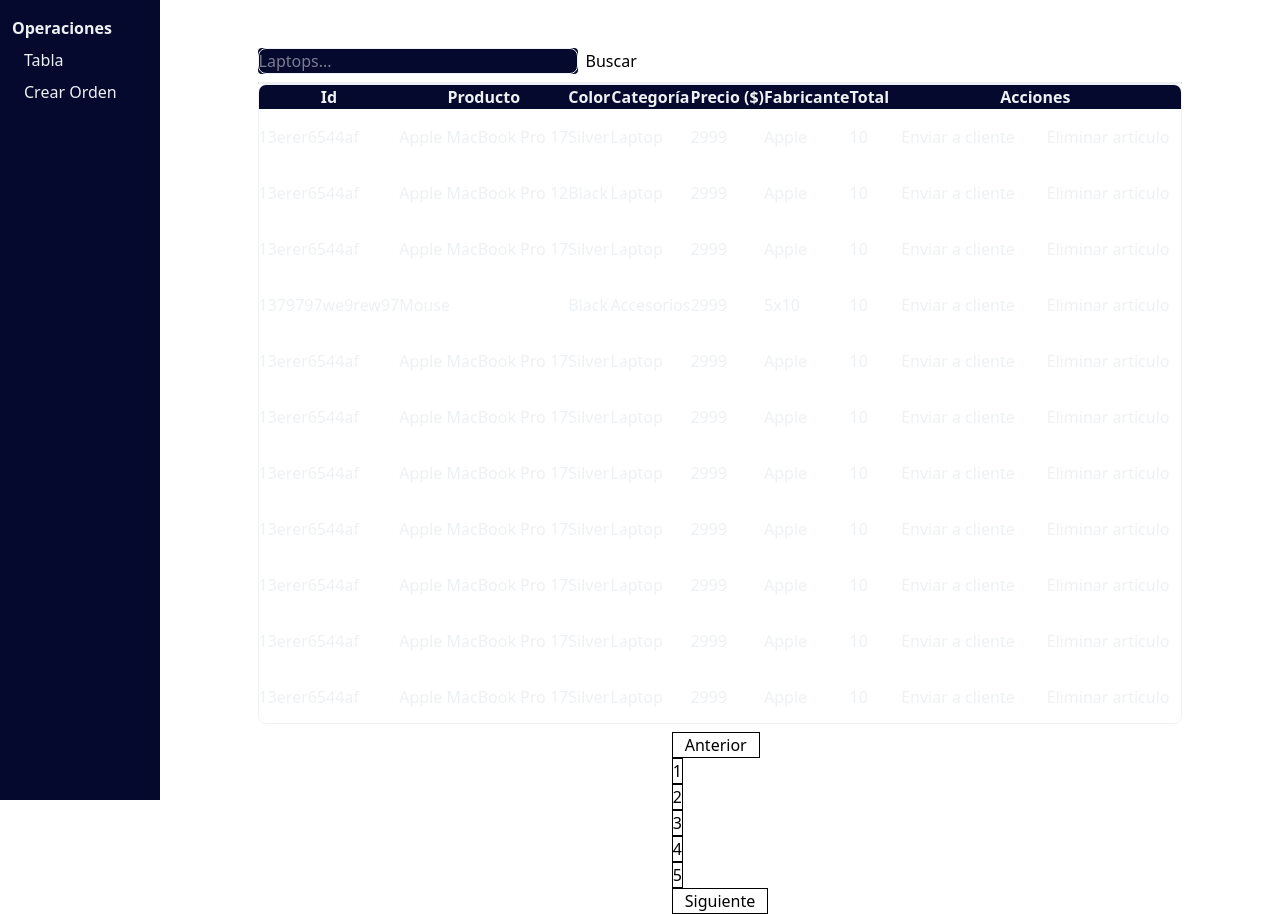
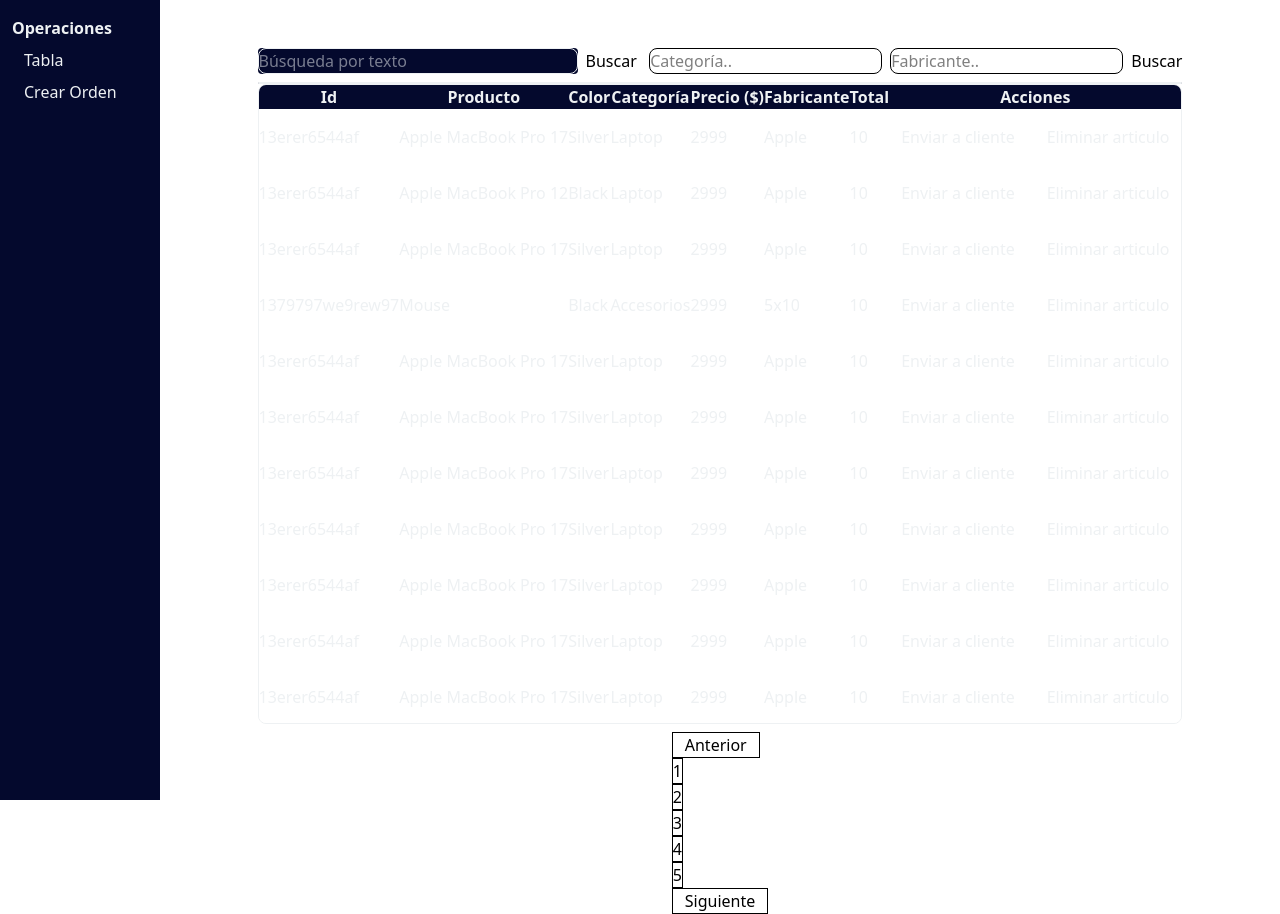
Before and after one commit to Unir-F1011/inventario-front, a React (Vite) app: page / in a window 1280 px wide. Built offline with nearby package versions, Linux system fonts and the light colour scheme.

Commit message:
added 2 facets

```diff
--- /dev/null
+++ b/src/common/components/Facets.jsx
@@ -0,0 +1,23 @@
+import { Button, TextInput } from "flowbite-react"
+import { useRef } from "react"
+
+
+export const Facets = ({setCategory, setCreator}) => {
+    const category = useRef(null)
+    const creator = useRef(null)
+    const searchByFacets = () => {
+        setCategory(category.current.value)
+        setCreator(creator.current.value)
+    }
+
+    return (
+
+        <div className="flex flex-wrap gap-2 items-center mb-2">
+            <TextInput type="text" sizing="md" id="category" placeholder="Categoría.."
+            ref={category} />
+            <TextInput type="text" sizing="md" id="creator" placeholder="Fabricante.." ref={creator}/>
+            <Button size="md" onClick={searchByFacets} className="table_body-buttons">Buscar</Button>
+        </div>
+
+    )
+}
--- a/src/pages/Dashboard/Dashboard.jsx
+++ b/src/pages/Dashboard/Dashboard.jsx
@@ -4,6 +4,7 @@ import mock from "./../../mocks/data.json"
 import { ButtonCmp } from "../../common/components/Button";
 import { RotateLoader } from "react-spinners";
 import useCustomState from "../../common/hooks/useCustomHook";
+import { Facets } from "../../common/components/Facets";
 
 const domain = process.env.REACT_DOMAIN_API
 
@@ -12,6 +13,8 @@ function Dashboard() {
     const [state, setState] = useReducer(useCustomState, {
         data: [], loading: true, error: false
     })
+    const [category, setCategory] = useState("")
+    const [creator, setCreator] = useState("")
 
     const [search, setSearch] = useState("")
     const columns = [
@@ -53,7 +56,14 @@ function Dashboard() {
     useEffect(() => {
         const url = `${domain}/stock?page=${currentPage}&size=${size}`
         searchData(url)
-    },[])
+    }, [])
+
+    useEffect(()=> {
+        const url = `${domain}/stock?page=${currentPage}&size=${size}&category=${category}&creator=${creator}`
+        searchData(url)
+    }, [category, creator])
+
+    // crear sugerencias de búsquedas
 
     return (
         <section>
@@ -61,10 +71,16 @@ function Dashboard() {
                 position: "fixed", zIndex: 9999,
                 top: "50%", left: "50%"
             }} />
-            <div className="flex gap-2 mb-2 items-center">
-                <TextInput id="search" type="text" sizing="md" placeholder="Laptops..." value={search} className="inputs rounded-sm w-80" onChange={k => setSearch(k.target.value)} />
-                <Button size="md" onClick={getSearch} className="table_body-buttons">Buscar</Button>
+            <div className="flex flex-wrap gap-2 items-center justify-between">
+
+                <div className="flex gap-2 mb-2 items-center">
+                    <TextInput id="search" type="text" sizing="md" placeholder="Búsqueda por texto" value={search} className="inputs rounded-sm w-80" onChange={k => setSearch(k.target.value)} />
+                    <Button size="md" onClick={getSearch} className="table_body-buttons">Buscar</Button>
+                </div>
+
+                <Facets setCategory={setCategory} setCreator={setCreator} />
             </div>
+
 
             <Table hoverable style={{
                 display: "block",
```
